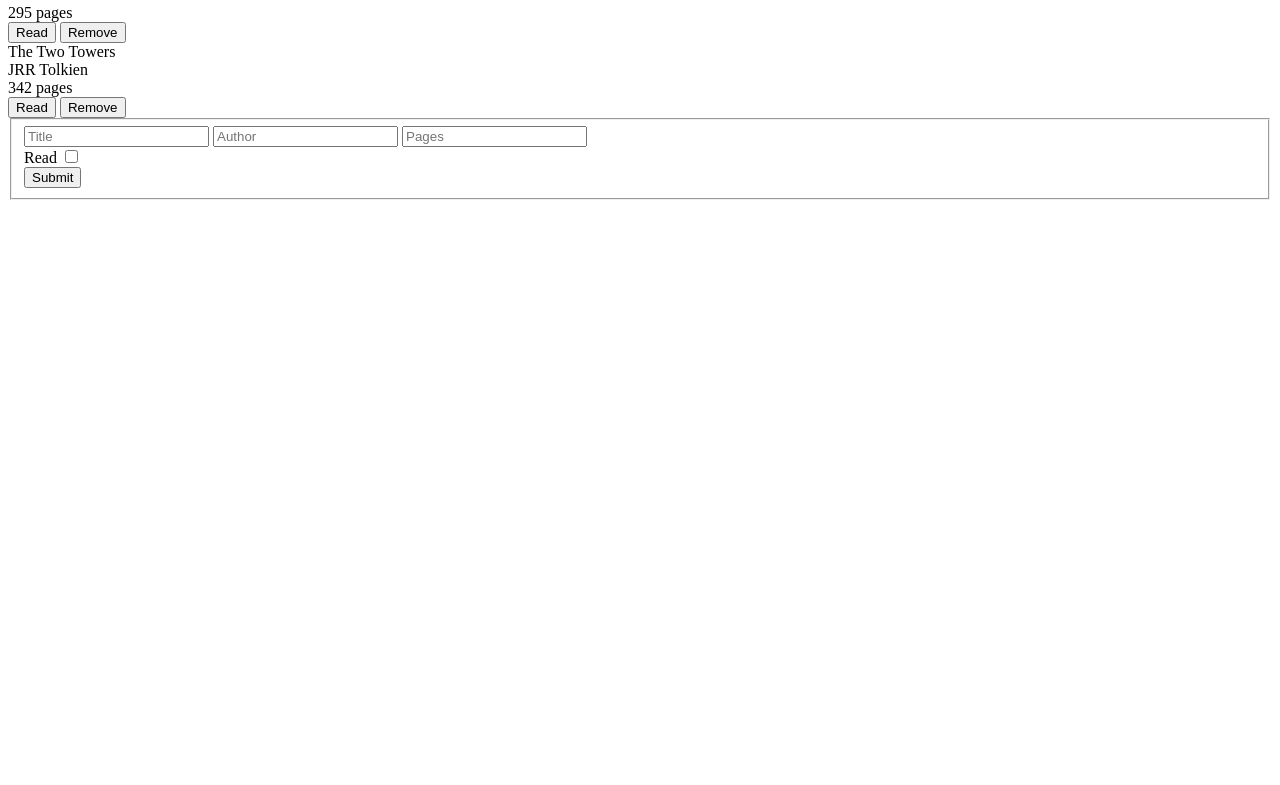
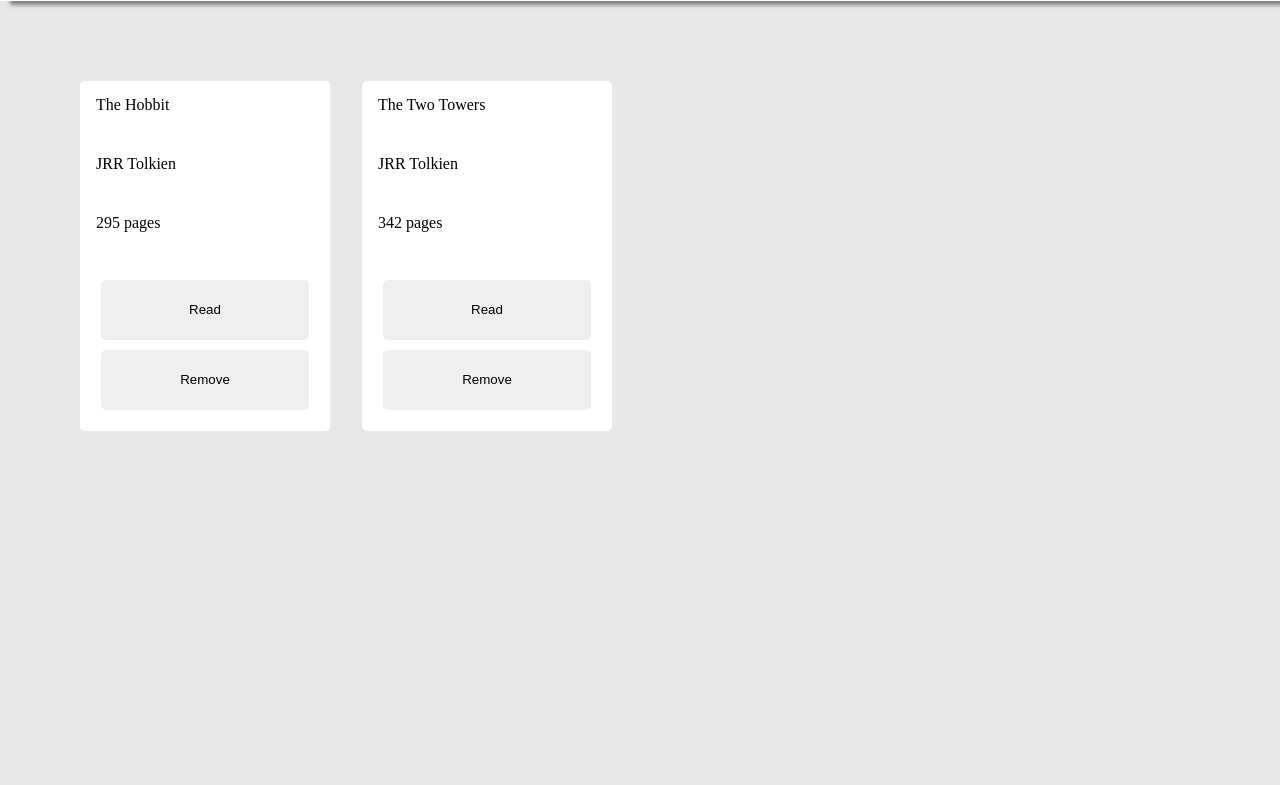
Before and after one commit to hDanni/library, a plain HTML site: page index.html in a window 1280 px wide. Shown: the part 79-864 px from the top of the page. Before the commit the page ends 800 px from the top, so only its background shows below. Drawn offline with Linux system fonts and the light colour scheme; the site is published under a folder, as on GitHub Pages, so addresses that start at the root find nothing.

Commit message:
fixed style sheet and js file path/ added keyup + change function on modal

```diff
--- a/index.html
+++ b/index.html
@@ -5,8 +5,8 @@
     <meta http-equiv="X-UA-Compatible" content="IE=edge">
     <meta name="viewport" content="width=device-width, initial-scale=1.0">
     <title>Library</title>
-    <link rel="stylesheet" href="/style.css">
-    <script src="/script.js" defer></script>
+    <link rel="stylesheet" href="./style.css">
+    <script src="./script.js" defer></script>
 </head>
 <body>
     <div class="header-container">
@@ -40,16 +40,16 @@
             <fieldset>
                 <div class="form-inputs">
                 <!-- <label for="">Title</label> -->
-                <input type="text" name="" id="" placeholder="Title">
+                <input type="text" name="title" id="title" placeholder="Title" onkeyup="formChange()" onchange="formChange()">
                 <!-- <label for="">Author</label> -->
-                <input type="text" name="" id="" placeholder="Author">
+                <input type="text" name="author" id="author" placeholder="Author" onkeyup="formChange()" onchange="formChange()">
                 <!-- <label for="">Pages</label> -->
-                <input type="text" name="" id="" placeholder="Pages">
+                <input type="number" name="pages" id="pages" placeholder="Pages" onkeyup="formChange()" onchange="formChange()">
             </div>
             <div class="form-btns">
                 <div class="radio-btn">
                 <label for="">Read</label>
-                <input type="checkbox" name="" id="">
+                <input type="checkbox" name="read-btn" id="read-btn">
                 </div>
                 <button class="submit-btn">Submit</button>
             </div>
```
